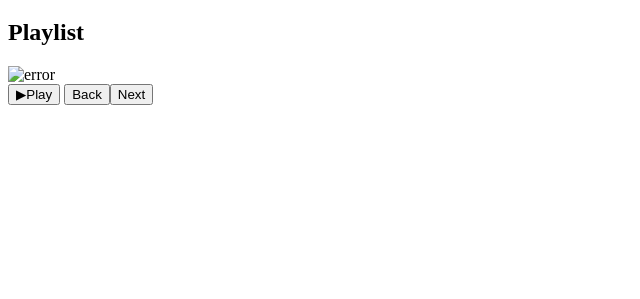
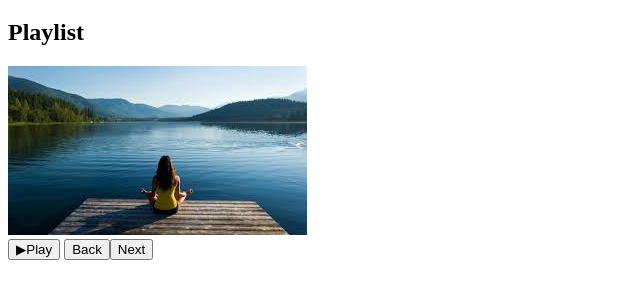
Before and after one commit to Jayson576/Test2, a plain HTML site: page index.html in a window 1280 px wide. Shown: the part 61-360 px from the top of the page, without its empty margins (0-640 px from the left). Drawn offline with Linux system fonts and the light colour scheme.

Commit message:
Update index.html

```diff
--- a/index.html
+++ b/index.html
@@ -14,7 +14,7 @@
         <h2>Playlist</h2>
       </div>
       <div class="img">
-        <img src="img/image1.jfif" alt="error" id="trackImage" class="trackImg">
+        <img src="image1.jfif" alt="error" id="trackImage" class="trackImg">
       </div>
       </div>
      <div class="button">
```
